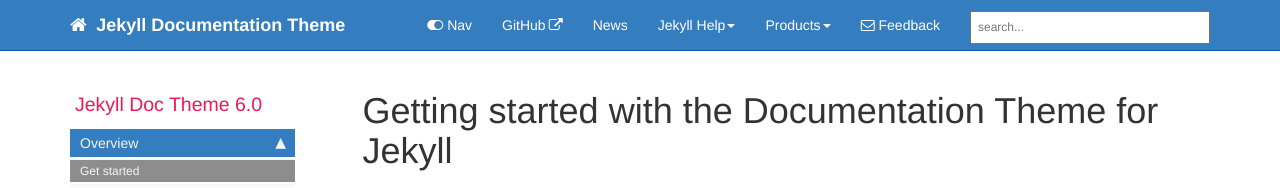
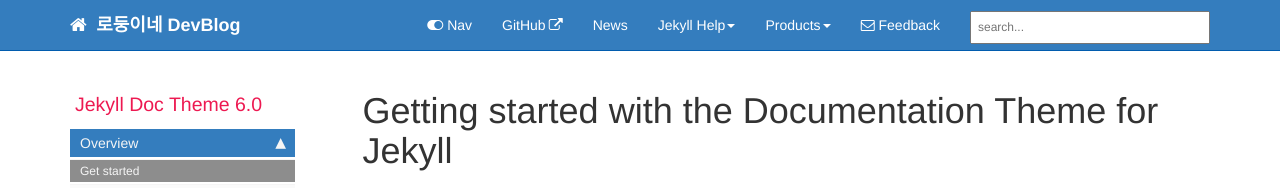
Before and after one commit to KangDaeHan/devlog, a Jekyll site: the page built from index.md, in a window 1280 px wide and 900 px high. Shown: the top 188 px of the window. Built offline with Jekyll 4.4.1, drawn with Linux system fonts in a browser that asks for light colours; comment, search, counter and statistics services are not loaded.

Commit message:
config.xml 수정

```diff
--- a/_config.yml
+++ b/_config.yml
@@ -3,7 +3,7 @@ repository: tomjoht/documentation-theme-jekyll
 output: web
 # this property is useful for conditional filtering of content that is separate from the PDF.
 
-topnav_title: Jekyll Documentation Theme
+topnav_title: 로둥이네 DevBlog
 # this appears on the top navigation bar next to the home button
 
 site_title: Jekyll theme for documentation
@@ -35,7 +35,7 @@ exclude:
 
 feedback_subject_line: Jekyll documentation theme
 
-feedback_email: tomjoht@gmail.com
+feedback_email: kdh01217565@gmail.com
 # used as a contact email for the Feedback link in the top navigation bar
 
 # feedback_disable: true
```
